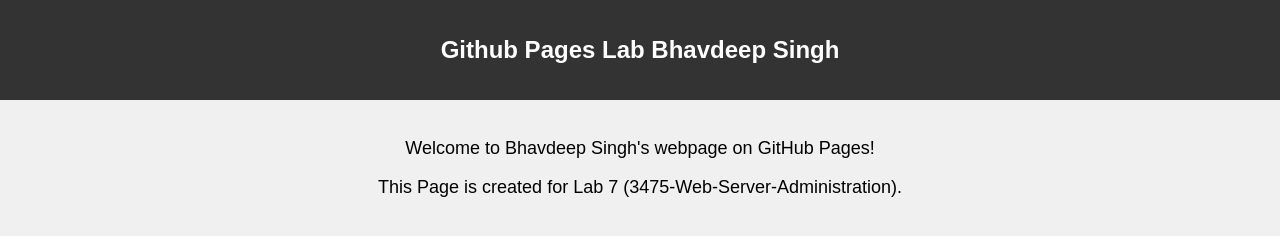
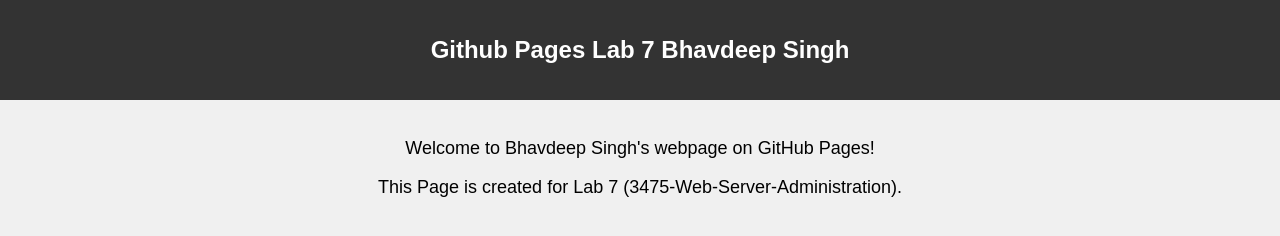
Before and after one commit to BhavdeepSinghGoraya/BhavdeepSingh.github.io, a plain HTML site: page index.html in a window 1280 px wide. Drawn offline with Linux system fonts and the light colour scheme.

Commit message:
Update index.html

```diff
--- a/index.html
+++ b/index.html
@@ -34,7 +34,7 @@
 </head>
 <body>
     <header>
-        <h1>Github Pages Lab Bhavdeep Singh</h1>
+        <h1>Github Pages Lab 7 Bhavdeep Singh</h1>
     </header>
     <div class="container">
         <p>Welcome to Bhavdeep Singh's webpage on GitHub Pages!</p>
```
